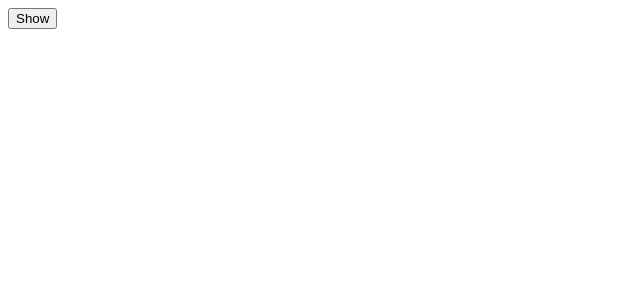
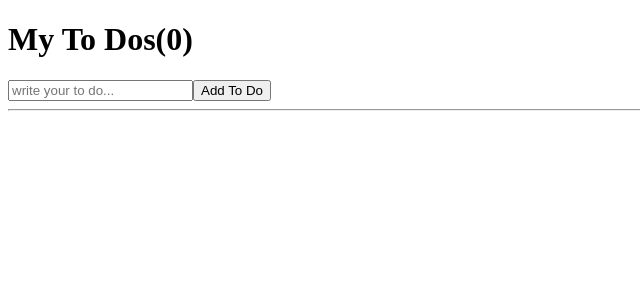
Before and after one commit to rimmyhub/react-for-beginners, a React (Create React App) app: page / in a window 1280 px wide. Shown: the top 300 px of the page, without its empty margins (0-640 px from the left). Built offline with nearby package versions, Linux system fonts and the light colour scheme.

Commit message:
to do list

```diff
--- a/src/App.js
+++ b/src/App.js
@@ -1,32 +1,45 @@
 import { useState, useEffect } from "react";
 
-// 한번만 실행
-function Hello() {
-  //1-1. 1-1과 같음 사람들은 이 방식을 선호함
-  useEffect(() => {
-    console.log("hi :)");
-    return () => console.log("bye :(");
-  }, []);
+function App() {
+  const [toDo, setToDo] = useState("");
+  // 여러개의 to를 가질 수 있는 array생성, 기본값 비워져있음
+  const [toDos, setToDos] = useState([]);
+  const onChange = (event) => setToDo(event.target.value); // 값 수정하기
 
-  //1-2. 1-1과 같음
-  useEffect(function () {
-    console.log("hi :)");
-    return function () {
-      console.log("bye :(");
-    };
-  }, []);
+  const onSubmit = (event) => {
+    event.preventDefault(); // 자동으로 새로고침 하는걸 막음
+    if (toDo === "") {
+      // 만약에 todo가 비어있으면 그냥 리턴, 함수를 작동시키지 않게끔
+      return;
+    }
+    // 빈 array에 submit이벤트 실행 시 값이 추가됨
+    setToDos((currentArray) => [toDo, ...currentArray]);
+    // input 비우기
+    setToDo("");
+  };
 
-  return <h1>hello</h1>;
-}
-
-function App() {
-  const [showing, setShowing] = useState(false);
-  const onClick = () => setShowing((prev) => !prev);
-
+  console.log(toDos);
+  console.log(toDos.map((item, index) => <li key={index}>{item}</li>));
+  // form은 submit 이벤트를 가지고 있어서 자동으로 새로고침됨
+  // form 안의 버튼들을 모두 실행
   return (
     <div>
-      {showing ? <Hello /> : null}
-      <button onClick={onClick}>{showing ? "Hide" : "Show"}</button>
+      <h1>My To Dos({toDos.length})</h1>
+      <form onSubmit={onSubmit}>
+        <input
+          onChange={onChange}
+          value={toDo}
+          type="text"
+          placeholder="write your to do..."
+        />
+        <button>Add To Do</button>
+      </form>
+      <hr />
+      <ul>
+        {toDos.map((item, index) => (
+          <li key={index}>{item}</li>
+        ))}
+      </ul>
     </div>
   );
 }
```
